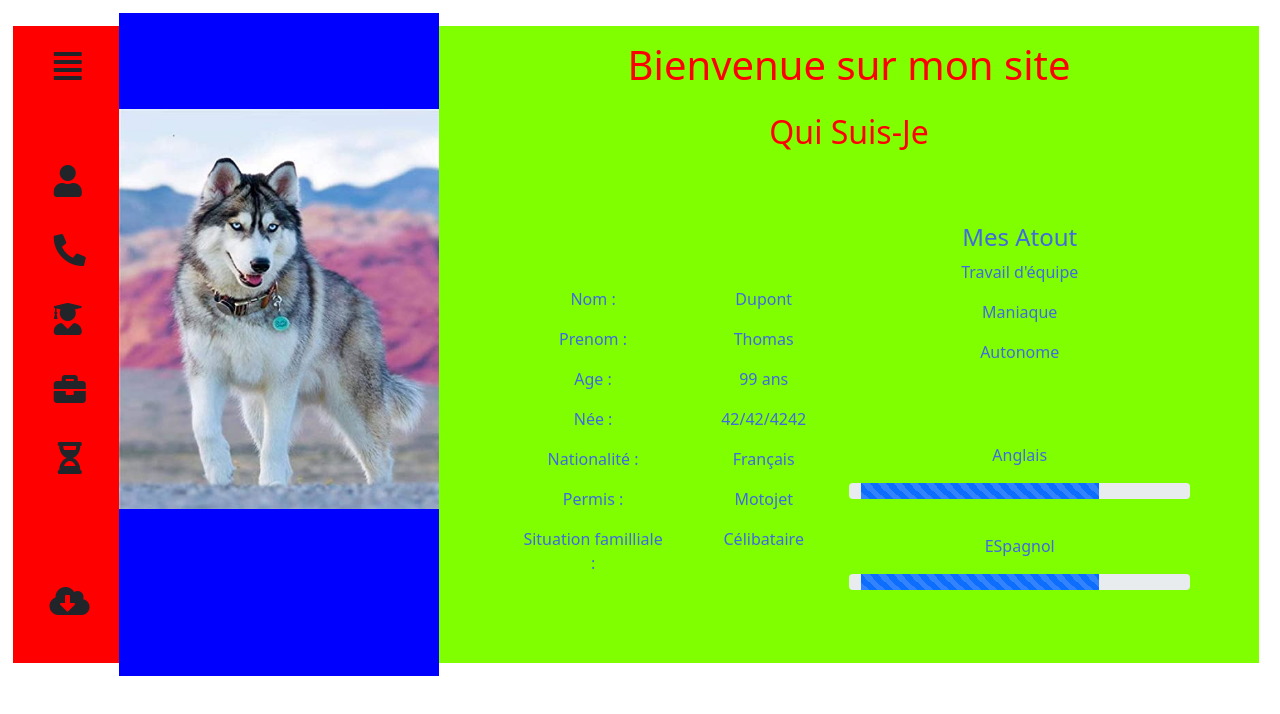
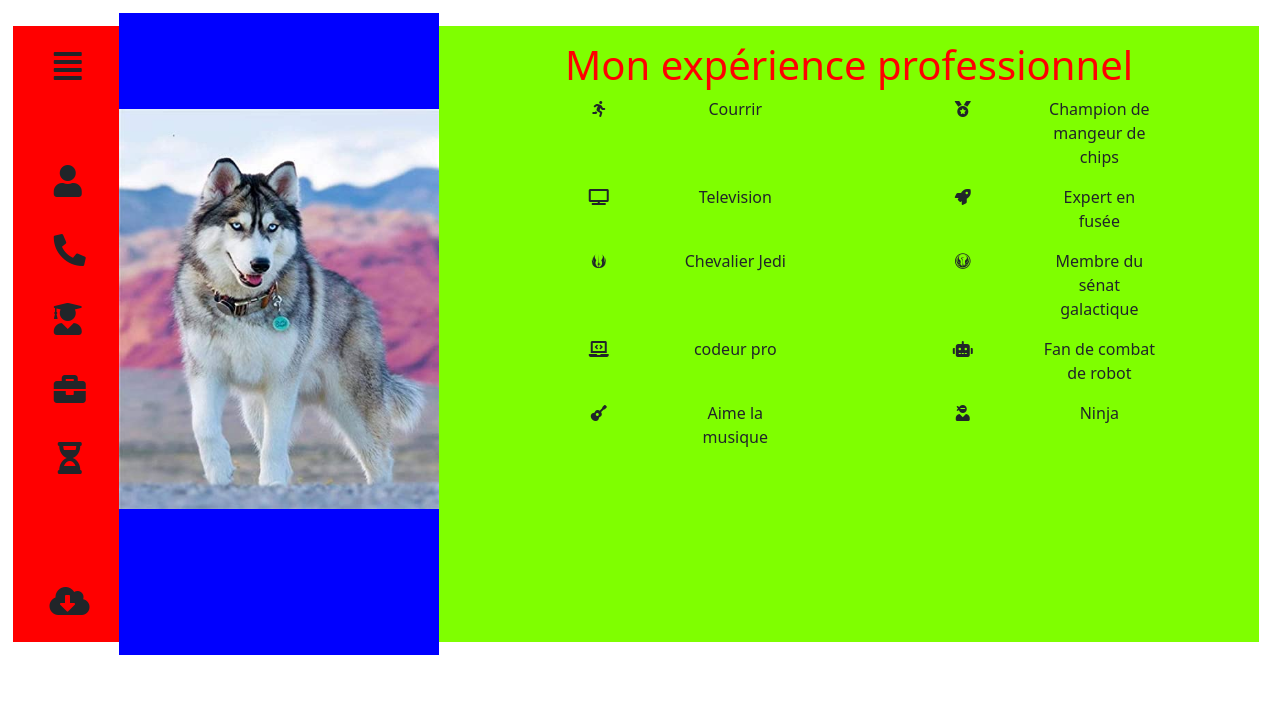
Before and after one commit to DeadEyeDiron/MonCvPerso, a plain HTML site: page index.html in a window 1280 px wide. Drawn offline with nearby package versions, Linux system fonts and the light colour scheme.

Commit message:
v0.08
- Finition de la mise en page des barre
- Création de la partie hobbie
- Ajout du contenue de la partie hobbie

```diff
--- a/index.css
+++ b/index.css
@@ -86,18 +86,22 @@
     background-color: chartreuse;
     text-align: center;
     margin-right: 1%;
+    display: none;
 }
 
 #RawQSJI1{
-    margin-top: 30%;
+    margin-top: 5%;
 }
 
 #RawQSJI2{
-    margin-top: 20%
+    margin-top: 20%;
 }
 
 #progressBar1{
     margin-bottom: 10%;
+    margin-left: 20%;
+    width: 70%;
+    background-color: green;
 }
 
 /*Bloc Des Coordonée*/
@@ -209,3 +213,19 @@
 #carouselExampleIndicator{
     margin-top: 10%;
 }
+
+
+/*Bloc Divertissemnt*/
+
+#Divertissement{
+    margin-top: 2%;
+    background-color: chartreuse;
+    text-align: center;
+    margin-right: 1%;
+}
+
+#Rose1{}
+#Rose2{}
+#Rose3{}
+#Rose4{}
+#Rose5{}
--- a/index.html
+++ b/index.html
@@ -90,14 +90,16 @@
                   </div>
                   <div id="RawQSJI2" class="row">
                     <!--Liste des langue parler-->
-                          <p>Anglais</p>
-                          <div id="progressBar1" class="progress"> <!--TODO : taille des progresseBar-->
-                            <div class="progress-bar progress-bar-striped progress-bar-animated" role="progressbar" aria-valuenow="75" aria-valuemin="0" aria-valuemax="100" style="width: 75%"></div>
-                          </div>
-                          <p>ESpagnol</p>
-                          <div id="progressBar1" class="progress"> <!--TODO : Taille des progessBar-->
-                            <div class="progress-bar progress-bar-striped progress-bar-animated" role="progressbar" aria-valuenow="75" aria-valuemin="0" aria-valuemax="100" style="width: 75%"></div>
-                      </div>
+                    <p>Anglais</p>
+                    <!--Barre de Progression Langue N°1-->
+                    <div id="progressBar1" class="progress">
+                      <div class="progress-bar" role="progressbar" style="width: 35%;" aria-valuenow="25" aria-valuemin="0" aria-valuemax="100">Scolaire</div>
+                    </div>
+                    <p>Espagnol</p>
+                    <!--Barre de progression Langue N°2-->
+                    <div id="progressBar1" class="progress">
+                      <div class="progress-bar" role="progressbar" style="width: 20%;" aria-valuenow="25" aria-valuemin="0" aria-valuemax="100">Basic</div>
+                    </div>
                   </div>
                 </div>
                 <div class="col-xl"></div>
@@ -566,7 +568,115 @@
               </a>
             </div>
           </div>
+          </div>
           <!-- TODO : Faire la partie divertissement-->
+          <!-- TODO : Finir mise en page-->
+          <!--Bloc de contneue : divertissement-->
+          <div id="Divertissement" class="col-xl-8">
+            <!--Titre de la page-->
+            <H1 id="MCTH1">Mon expérience professionnel</H1>
+            <!--Colonne double pour les hobbies-->
+
+            <!--Ligne 1 des Divertissement :-->
+            <div id="Rose1" class="row">
+              <div class="col-xl"></div>
+              <div class="col-xl-2">
+                <i class="fas fa-running"></i>
+              </div>
+              <div class="col-xl-2">
+                <p>Courrir</p>
+              </div>
+              <div class="col-xl"></div>
+              <div class="col-xl-2">
+                <i class="fas fa-medal"></i>
+              </div>
+              <div class="col-xl-2">
+                <p>Champion de mangeur de chips</p>
+              </div>
+              <div class="col-xl"></div>
+            </div>
+
+            <!--Ligne 2 des divertissement-->
+            <div id="Rose2" class="row">
+              <div class="col-xl"></div>
+              <div class="col-xl-2">
+                <i class="fas fa-tv"></i>
+              </div>
+              <div class="col-xl-2">
+                <p>Television</p>
+              </div>
+              <div class="col-xl"></div>
+              <div class="col-xl-2">
+                <p><i class="fas fa-rocket"></i></p>
+              </div>
+              <div class="col-xl-2">
+                <p>Expert en fusée</p>
+              </div>
+              <div class="col-xl"></div>
+            </div>
+
+            <!--Ligne 3 des divertissement-->
+            <div id="Rose3 "class="row">
+              <div class="col-xl"></div>
+              <div class="col-xl-2">
+                <i class="fab fa-jedi-order"></i>
+              </div>
+              <div class="col-xl-2">
+                <p>Chevalier Jedi</p>
+              </div>
+              <div class="col-xl"></div>
+              <div class="col-xl-2">
+                <i class="fab fa-old-republic"></i>
+              </div>
+              <div class="col-xl-2">
+                <p>Membre du sénat galactique</p>
+              </div>
+              <div class="col-xl"></div>
+            </div>
+
+            <!--Ligne 4 des Divertissement-->
+            <div id="Rose4" class="row">
+              <div class="col-xl"></div>
+              <div class="col-xl-2">
+                <i class="fas fa-laptop-code"></i>
+              </div>
+              <div class="col-xl-2">
+                <p>codeur pro</p>
+              </div>
+              <div class="col-xl"></div>
+              <div class="col-xl-2">
+                <i class="fas fa-robot"></i>
+              </div>
+              <div class="col-xl-2">
+                <p>Fan de combat de robot</p>
+              </div>
+              <div class="col-xl"></div>
+            </div>
+
+            <!--Ligne 5 des divertissement-->
+            <div id="Rose5" class="row">
+              <div class="col-xl"></div>
+              <div class="col-xl-2">
+                <p><i class="fas fa-guitar"></i></p>
+              </div>
+              <div class="col-xl-2">
+                <p>Aime la musique</p>
+              </div>
+              <div class="col-xl"></div>
+              <div class="col-xl-2">
+                <i class="fas fa-user-ninja"></i>
+              </div>
+              <div class="col-xl-2">
+                <p>Ninja</p>
+              </div>
+              <div class="col-xl"></div>
+            </div>
+          </div>
+
+
+
+
+          <!-- Fin Div du début -->
         </div>
     </div>
   </body>
```
